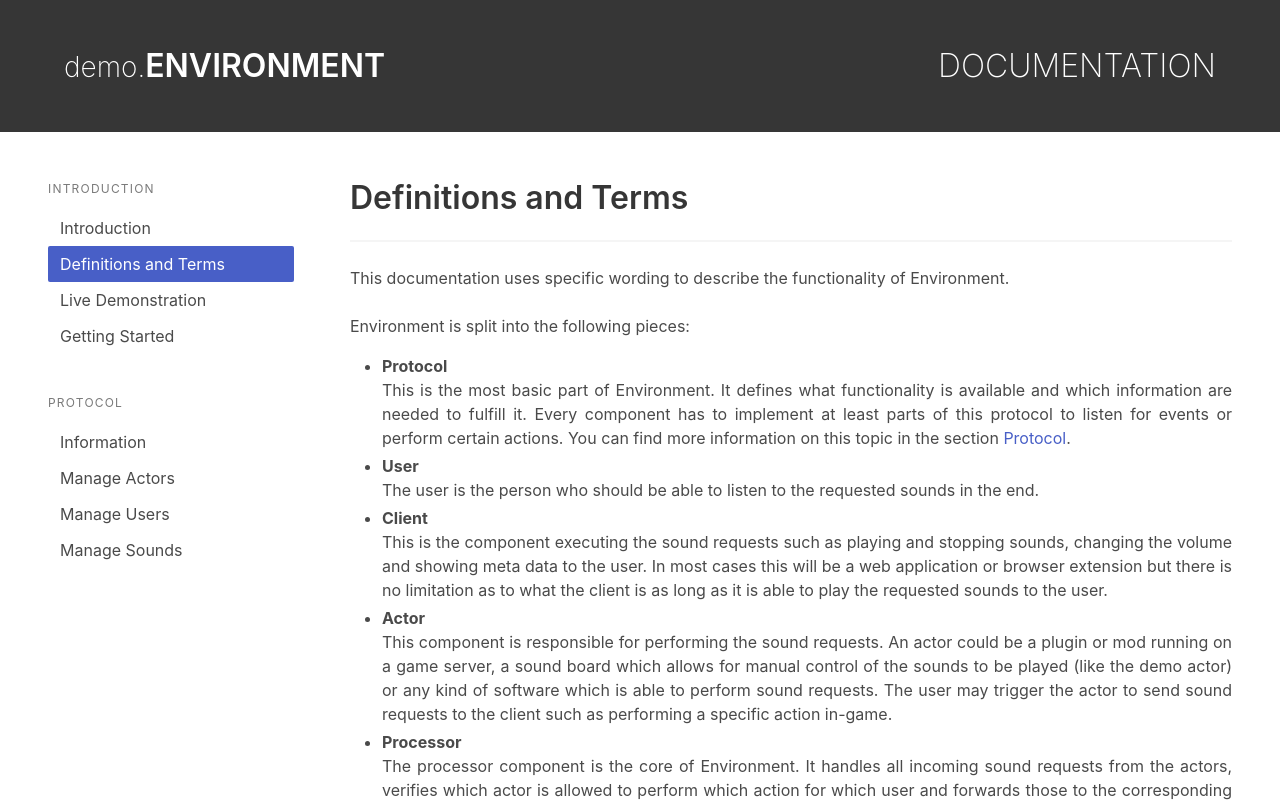
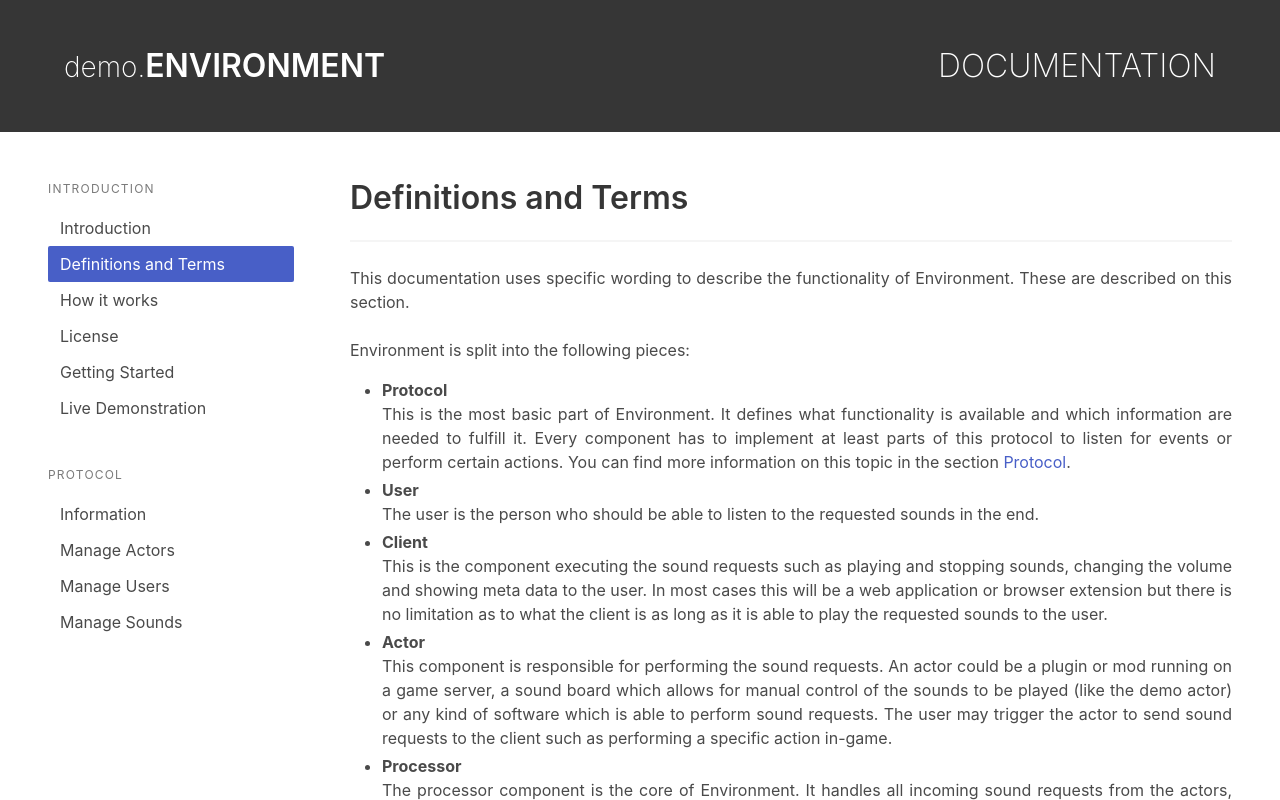
Before and after one commit to benedikt-wueller/environment, a Vue app in the folder demo-js/: page /docs/protocol/info in a window 1280 px wide. Both pictures are taken after a click on the link "Definitions and Terms". Built offline with nearby package versions, Linux system fonts and the light colour scheme; what vue-resource would draw is missing.

Commit message:
Update docs menu

```diff
--- a/demo-js/src/components/Docs.vue
+++ b/demo-js/src/components/Docs.vue
@@ -53,12 +53,18 @@
                 name: 'Definitions and Terms',
                 component: Terms
               },
+              'how-it-works': {
+                name: 'How it works'
+              },
+              'license': {
+                name: 'License'
+              },
+              'start': {
+                name: 'Getting Started'
+              },
               'demo': {
                 name: 'Live Demonstration'
               },
-              'start': {
-                name: 'Getting Started'
-              }
             }
           },
           'protocol': {
--- a/demo-js/src/components/docs/Terms.vue
+++ b/demo-js/src/components/docs/Terms.vue
@@ -1,7 +1,8 @@
 <template>
   <div class="has-text-justified">
     <p class="content">
-      This documentation uses specific wording to describe the functionality of Environment.
+      This documentation uses specific wording to describe the functionality of Environment. These
+      are described on this section.
     </p>
 
     <div class="content">
```
